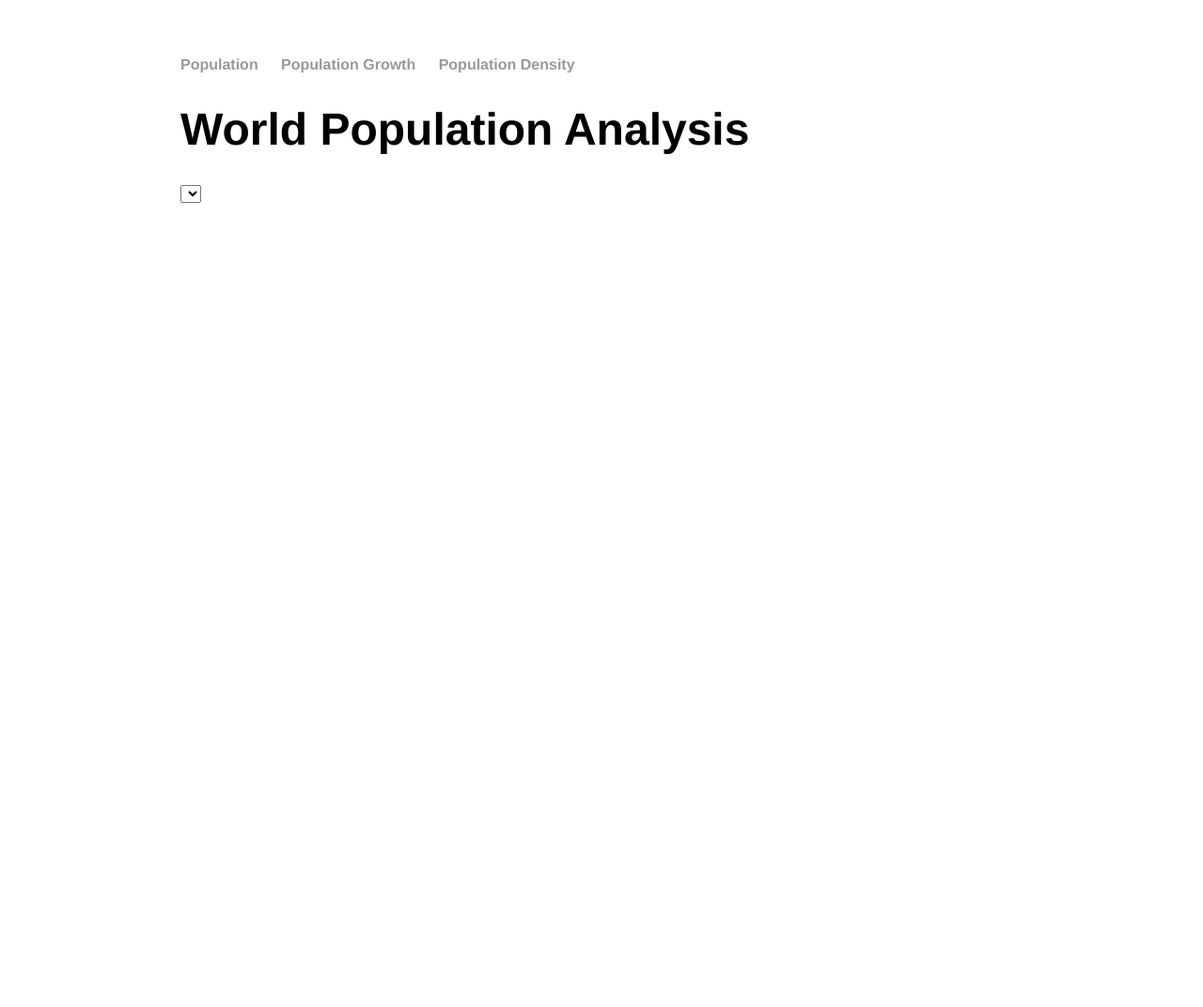
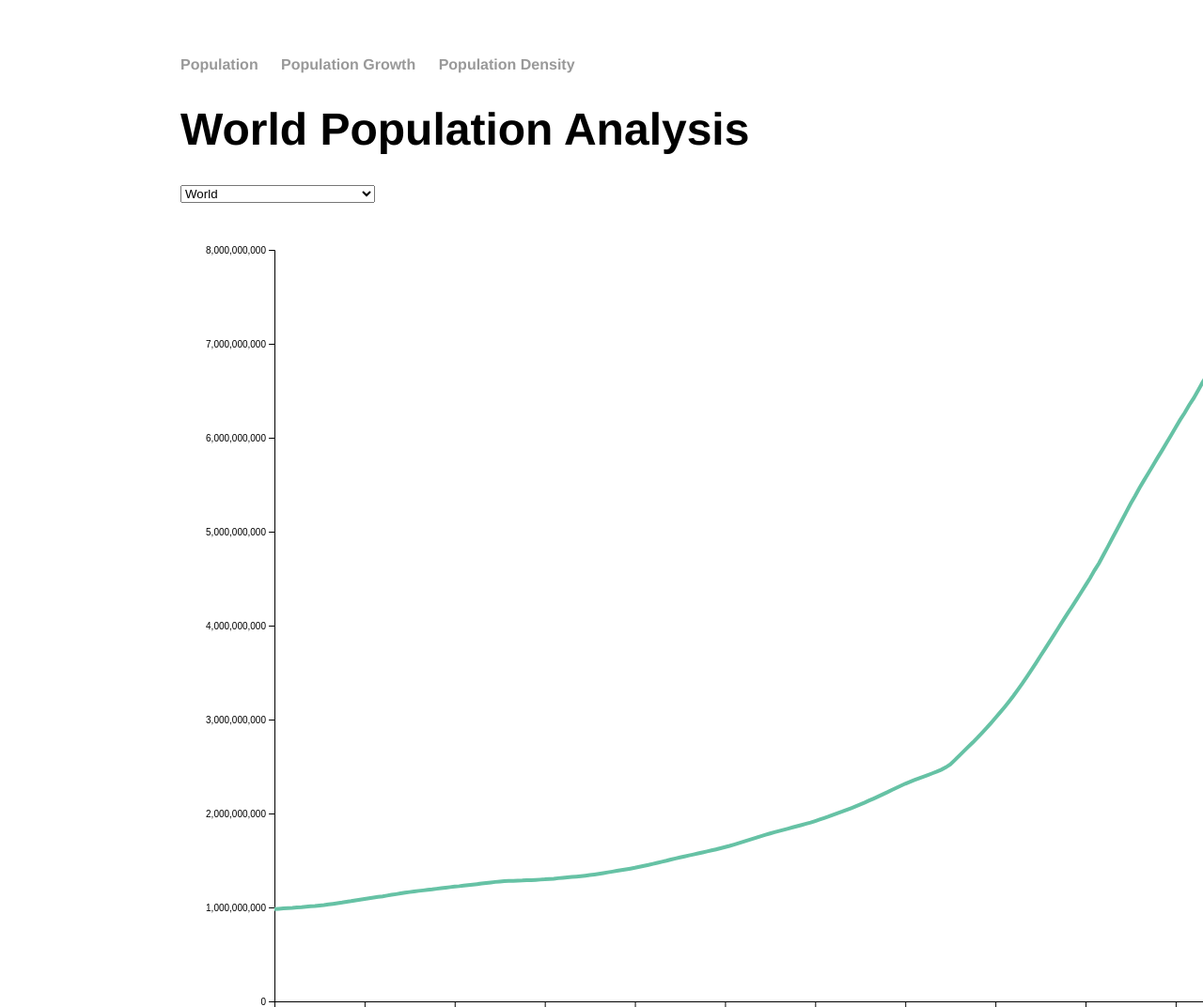
Before and after one commit to CoreyShih/CoreyShih.github.io, a plain HTML site: page gapminder/index.html in a window 1280 px wide. Shown: the top 1072 px of the page at 94% size. Drawn offline with nearby package versions, Linux system fonts and the light colour scheme.

Commit message:
added graph to index.html

```diff
--- a/gapminder/index.html
+++ b/gapminder/index.html
@@ -3,7 +3,7 @@
 <head>
     <title>World Population Analysis</title>
     <link rel="stylesheet" type="text/css" href="style.css">
-    <script src="https://d3js.org/d3.v5.min.js"></script>
+    <script src="https://d3js.org/d3.v4.js"></script>
     <script src="https://d3js.org/d3-scale-chromatic.v1.min.js"></script>
 </head>
 <body>
@@ -24,7 +24,7 @@
         </ul>
     </footer>
     <script>
-        var margin = {top: 50, right: 50, bottom: 50, left: 50},
+        var margin = {top: 50, right: 50, bottom: 50, left: 100},
             width = 1200 - margin.left - margin.right,
             height = 900 - margin.top - margin.bottom;
 
@@ -35,9 +35,9 @@
             .append("g")
                 .attr("transform", "translate(" + margin.left + "," + margin.top + ")");
 
-        d3.csv("data/population_total_T.csv", function(data) {
-
-            var allGroup = data.columns.shift();
+        d3.csv("https://raw.githubusercontent.com/CoreyShih/CoreyShih.github.io/master/gapminder/data/population_total_T.csv", function(data) {
+            var allGroup = data.columns;
+            allGroup.shift();
 
           d3.select("#selectButton")
              .selectAll('myOptions')
@@ -59,8 +59,9 @@
             .call(d3.axisBottom(x));
 
          var y = d3.scaleLinear()
+            .domain([0,8000000000])
             .range([ height, 0 ]);
-         svg.append("g")
+         var yAxis = svg.append("g")
              .call(d3.axisLeft(y));
 
          var line = svg
@@ -78,8 +79,9 @@
             function update(selectedGroup) {
 
              var dataFilter = data.map(function(d){return {Year: d.Year, value:d[selectedGroup]} })
+             console.log(d3.max(dataFilter, function(d) { return +d.value }));
 
-             y.domain([0, d3.max(dataFilter, function(d) { return d.value }) ]);
+             y.domain([0, d3.max(dataFilter, function(d) { return +d.value }) ]);
              yAxis.transition().duration(1000).call(d3.axisLeft(y));
 
              line
```
Also changed, not shown: gapminder/data/population_total_T.csv.
